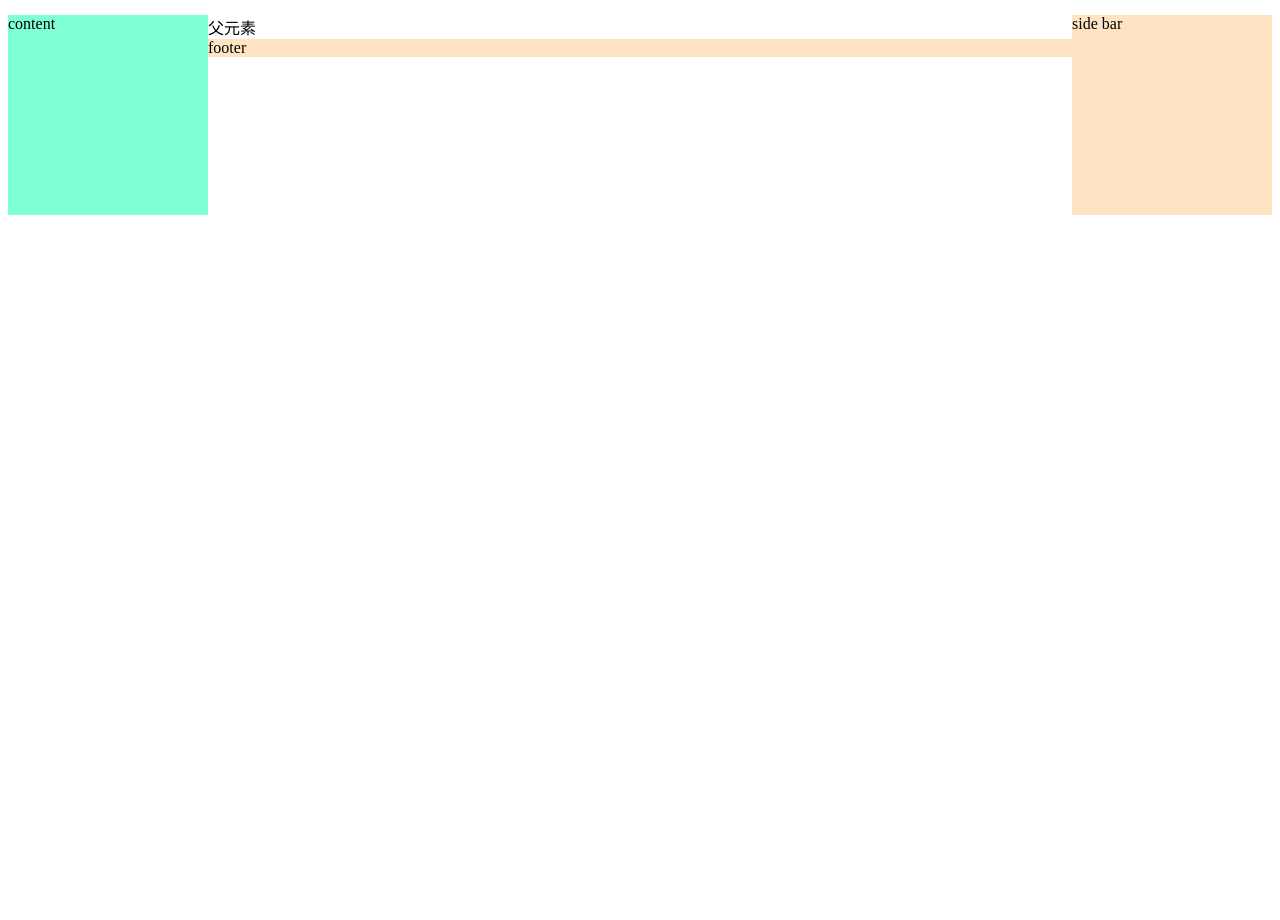
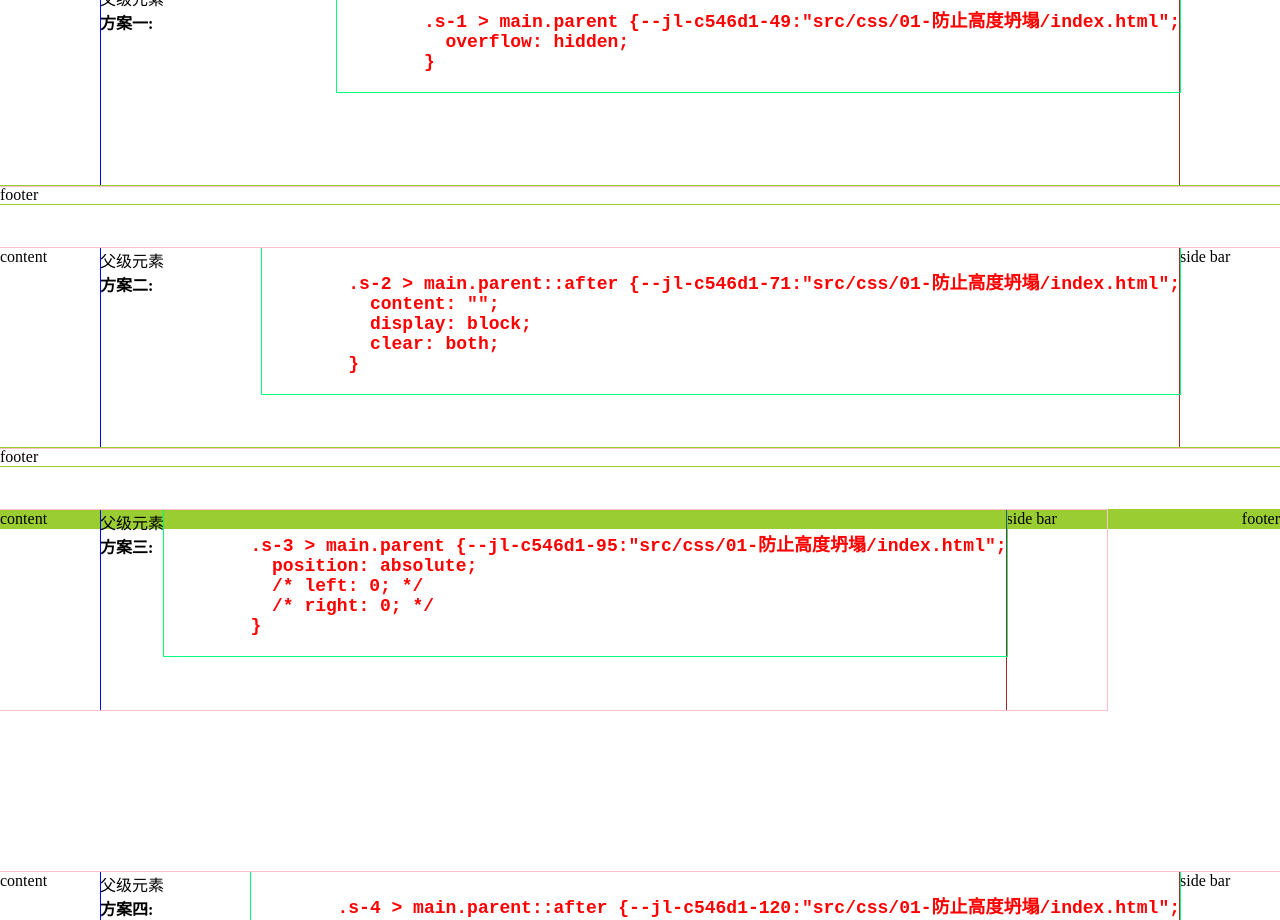
Before and after one commit to JTR354/tdl-web-salary, a website: page src/css/01-防止高度坍塌/index.html in a window 1280 px wide. Shown: the part 60-980 px from the top of the page. Before the commit the page ends 800 px from the top, so only its background shows below. Drawn offline with Linux system fonts and the light colour scheme.

Commit message:
feat:[css] 高度坍塌

```diff
--- a/src/css/01-防止高度坍塌/index.html
+++ b/src/css/01-防止高度坍塌/index.html
@@ -1,33 +1,144 @@
 <!DOCTYPE html>
 <html lang="en">
-<head>
-  <meta charset="UTF-8">
-  <meta http-equiv="X-UA-Compatible" content="IE=edge">
-  <meta name="viewport" content="width=device-width, initial-scale=1.0">
-  <title>Document</title>
-</head>
-<body>
-  <section>
+  <head>
+    <meta charset="UTF-8" />
+    <meta http-equiv="X-UA-Compatible" content="IE=edge" />
+    <meta name="viewport" content="width=device-width, initial-scale=1.0" />
+    <title>Document</title>
     <style>
-      .parent {}
-      .parent div {
+      * {
+        margin: 0;
+        padding: 0;
+      }
+      section {
+        margin-bottom: 44px;
+      }
+      main {
+        outline: 1px solid pink;
+      }
+      main > .left {
+        outline: 1px solid blue;
+        float: left;
         height: 200px;
-        width: 200px;
+        width: 100px;
       }
-      .parent .content{
-        float: left;
+      main > .right {
+        outline: 1px solid brown;
+        float: right;
+        height: 200px;
+        width: 100px;
       }
-      .parent .side-bar {
+      footer {
+        outline: 1px solid yellowgreen;
+      }
+      pre {
+        font-size: 18px;
+        font-weight: bold;
+        color: red;
         float: right;
+        outline: 1px solid springgreen;
       }
     </style>
-    <h1>问题重现</h1>
-    <main class="parent">
-      父元素
-      <div class="content" style="background-color: aquamarine;">content</div>
-      <div class="side-bar" style="background-color: bisque;">side bar</div>
-     <footer style="background-color: bisque;">footer</footer>
-    </main>
-  </section>
-</body>
+  </head>
+  <body>
+    <header>
+      <h1>防止高度坍塌</h1>
+    </header>
+    <section class="s-1">
+      <style>
+        .s-1 > main.parent {
+          overflow: hidden;
+        }
+      </style>
+      <main class="parent">
+        <div class="left">content</div>
+        <div class="right">side bar</div>
+        <pre></pre>
+        <span>父级元素</span>
+        <h4>方案一:</h4>
+      </main>
+      <footer>footer</footer>
+      <script>
+        void (function (index) {
+          const style = document.querySelector(`.s-${index} > style`);
+          const pre = document.querySelector(`.s-${index}  pre`);
+          pre.innerText = style.innerText;
+        })(1);
+      </script>
+    </section>
+    <section class="s-2">
+      <style>
+        .s-2 > main.parent::after {
+          content: "";
+          display: block;
+          clear: both;
+        }
+      </style>
+      <main class="parent">
+        <div class="left">content</div>
+        <div class="right">side bar</div>
+        <pre></pre>
+        <span>父级元素</span>
+        <h4>方案二:</h4>
+      </main>
+      <footer>footer</footer>
+      <script>
+        void (function (index) {
+          const style = document.querySelector(`.s-${index} > style`);
+          const pre = document.querySelector(`.s-${index}  pre`);
+          pre.innerText = style.innerText;
+        })(2);
+      </script>
+    </section>
+    <section class="s-3">
+      <style>
+        .s-3 > main.parent {
+          position: absolute;
+          /* left: 0; */
+          /* right: 0; */
+        }
+      </style>
+      <main class="parent">
+        <div class="left">content</div>
+        <div class="right">side bar</div>
+        <pre></pre>
+        <span>父级元素</span>
+        <h4>方案三:</h4>
+      </main>
+      <footer style="text-align: right; background: yellowgreen">footer</footer>
+      <div style="height: 300px"></div>
+      <script>
+        void (function (index) {
+          const style = document.querySelector(`.s-${index} > style`);
+          const pre = document.querySelector(`.s-${index}  pre`);
+          pre.innerText = style.innerText;
+        })(3);
+      </script>
+    </section>
+    <section class="s-4">
+      <style>
+        .s-4 > main.parent::after {
+          content: "";
+          display: table;
+          clear: both;
+          height: 0;
+        }
+      </style>
+      <main class="parent">
+        <div class="left">content</div>
+        <div class="right">side bar</div>
+        <pre></pre>
+        <span>父级元素</span>
+        <h4>方案四:</h4>
+      </main>
+      <footer>footer</footer>
+      <script>
+        void (function (index) {
+          const style = document.querySelector(`.s-${index} > style`);
+          const pre = document.querySelector(`.s-${index}  pre`);
+          pre.innerText = style.innerText;
+        })(4);
+      </script>
+    </section>
+  </body>
 </html>
```
Also changed, not shown: README.md.
